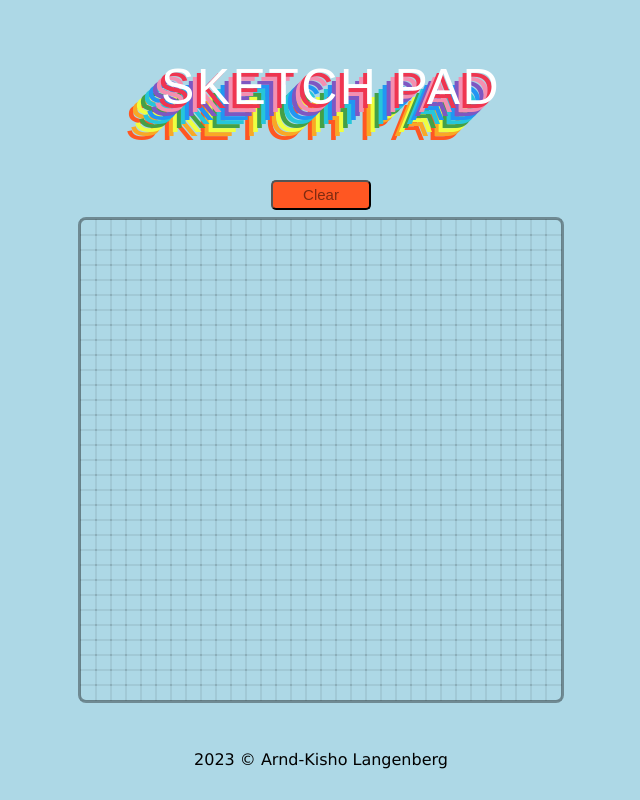
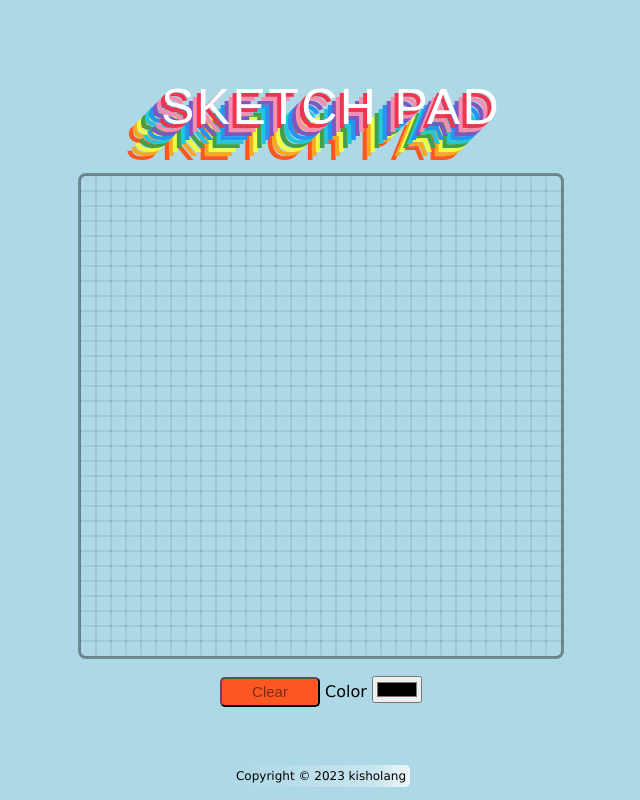
Before and after one commit to KishoLang/etch-a-sketch, a plain HTML site: page index.html in a window 1280 px wide. Shown: the whole page, without its empty margins (319-959 px from the left). Drawn offline with Linux system fonts and the light colour scheme.

Commit message:
added color picker

```diff
--- a/index.html
+++ b/index.html
@@ -3,16 +3,19 @@
 <head>
     <meta charset="UTF-8">
     <meta name="viewport" content="width=device-width, initial-scale=1.0">
+    <link rel="icon" type="image/ico" href="images/SketchApp.ico">
     <title>Etch A Sketch</title>
     <link rel="stylesheet" href="styles.css">
 </head>
 <body>
     <header>Sketch Pad</header>
-    <div class="button-container">
+    <div class="container"> </div>
+    <div class="edit-container">
         <button id="clear">Clear</button>
+        <label for="color-pick">Color</label>
+        <input type="color" id="color-pick" name="color-pick">
     </div>
-    <div class="container"> </div>
-    <footer>2023 © Arnd-Kisho Langenberg</footer>
+    <div id="footer"><span id="footer-text">Copyright © 2023 kisholang <a href="https://github.com/kisholang"><i class="fa fa-github" aria-hidden="true"></i></a></span></div>
     <script src="main.js"></script>
 </body>
 </html>
--- a/main.js
+++ b/main.js
@@ -6,6 +6,9 @@ createGrid(32);
 const gridItems = document.querySelectorAll(".grid-item");
 // Grab reference to clear button
 const clearBtn = document.getElementById("clear");
+// Grab reference to color picker input
+const colorPicker = document.getElementById("color-pick");
+let color = "black";
 
 // Check if mousedown
 let mousedown;
@@ -24,12 +27,12 @@ for (let i = 0; i < gridItems.length; i++) {
     gridItems[i].addEventListener("mouseover", () => {
         if (mousedown) {
             console.log("HELLO");
-            gridItems[i].style.backgroundColor = "black";
+            gridItems[i].style.backgroundColor = color;
         };
     });
     // Event listener for only mousedown
     gridItems[i].addEventListener("mousedown", () => {
-        gridItems[i].style.backgroundColor = "black";
+        gridItems[i].style.backgroundColor = color;
     })
 }
 
@@ -39,6 +42,12 @@ clearBtn.addEventListener("click", () => {
     }
 })
 
+
+// Select color
+colorPicker.addEventListener("change", () => {
+    console.log(colorPicker.value)
+    color = colorPicker.value;
+});
 
 
 function createGrid(gridSize) {
--- a/styles.css
+++ b/styles.css
@@ -1,9 +1,6 @@
 body {
-    max-width: 1280px;
-    max-height: 720px;
+    min-height: 100%;
     padding-top: 20px;
-    margin-left: auto;
-    margin-right: auto;
     text-align: center;
     display: flex;
     flex-direction: column;
@@ -34,9 +31,6 @@ header {
 
 }
 
-.button-container {
-    margin-top: 5%;
-}
 
 #clear {
     background-color: #ff5722;
@@ -48,7 +42,8 @@ header {
 }
 
 .container {
-    margin-top: 10px;
+    margin-top: 5vh;
+    margin-bottom: 20px;
     width: 480px;
     height: 480px;
     display: flex;
@@ -64,6 +59,16 @@ header {
     outline: 1px solid rgba(0, 0, 0, 0.069);
 }
 
-footer {
-    margin-top: 50px;
+#footer {
+    position: absolute;
+    bottom: 2vh;
 }
+
+
+#footer-text {
+    background: linear-gradient(90deg, rgba(255,255,255,0) 0%, rgba(255,255,255,0.3309698879551821) 80%, rgba(255,255,255,0.8099614845938375) 100%);
+    color: black;
+    border-radius: 5px;
+    padding: 4px;
+    font-size: 12px;
+}
```
Also changed, not shown: images/SketchApp.ico (added).
